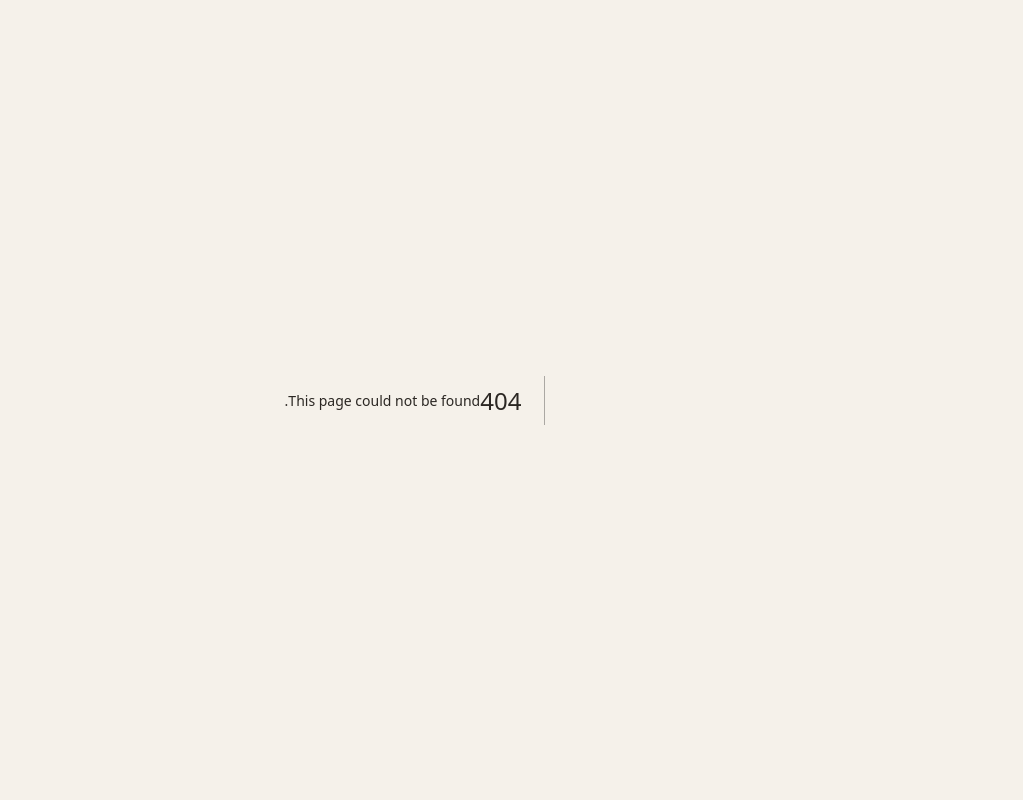
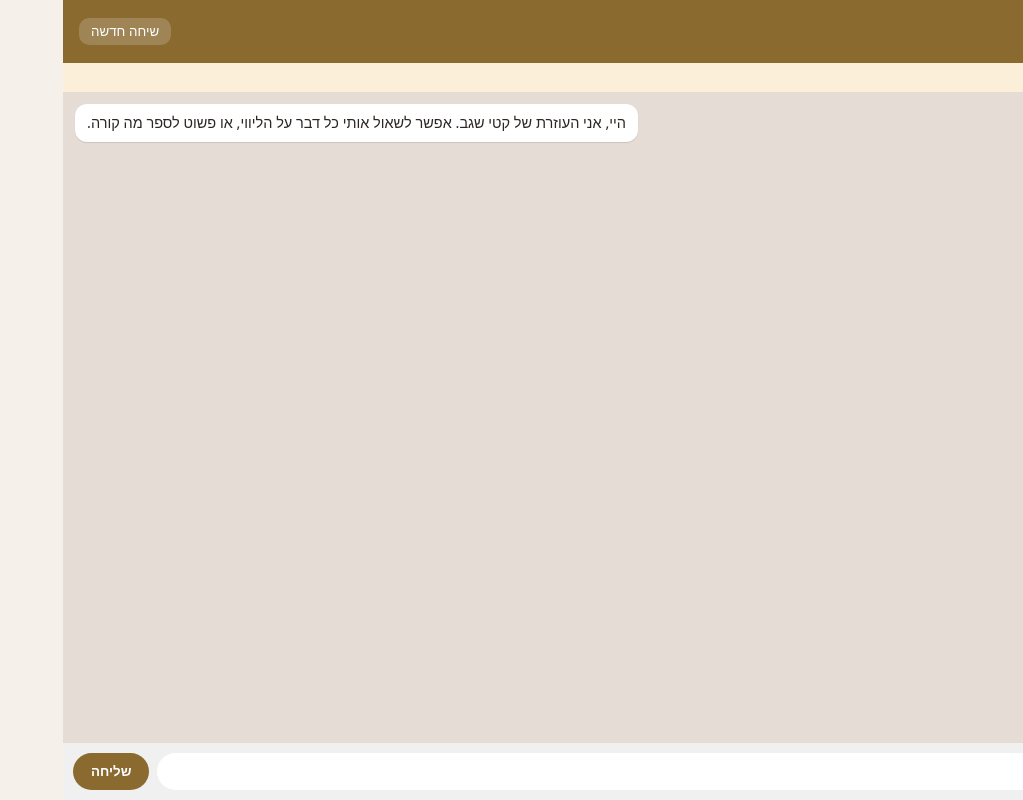
Before and after one commit to ketylive8-arch/curebot, a Next.js app: page /embed in a window 1280 px wide. Before the commit this address had no page. Shown: the whole page, without its empty margins (257-1280 px from the left). Built offline with nearby package versions, Linux system fonts and the light colour scheme.

Commit message:
Add /embed: compact branded CureBot chat for the ketysegev.com homepage
Co-Authored-By: Claude Opus 5.5 <noreply@anthropic.com>
Claude-Session: https://claude.ai/code/session_01DQ5tUYLMwjui4vxL8KaGXD

```diff
--- /dev/null
+++ b/app/embed/page.tsx
@@ -0,0 +1,17 @@
+import ChatDemo from "@/components/ChatDemo";
+
+export const metadata = { title: "העוזרת של קטי שגב" };
+
+// חלון שיחה קומפקטי שמוטמע באתר ketysegev.com (בתוך iframe). אותו מוח ואותן מגבלות כמו /try.
+export default function Embed() {
+  return (
+    <ChatDemo
+      endpoint="/api/try"
+      needKey={false}
+      compact
+      title="העוזרת של קטי שגב"
+      subtitle="CURE MINDSET · עונה עכשיו"
+      note="אין צורך לשתף פרטים אישיים. במצב חירום: ער״ן 1201."
+    />
+  );
+}
--- a/components/ChatDemo.tsx
+++ b/components/ChatDemo.tsx
@@ -16,9 +16,9 @@ function newSession() {
   return "d" + Math.random().toString(36).slice(2, 10) + Date.now().toString(36);
 }
 
-type Props = { endpoint: string; needKey: boolean; title: string; subtitle: string; note?: string };
+type Props = { endpoint: string; needKey: boolean; title: string; subtitle: string; note?: string; compact?: boolean };
 
-export default function ChatDemo({ endpoint, needKey, title, subtitle, note }: Props) {
+export default function ChatDemo({ endpoint, needKey, title, subtitle, note, compact }: Props) {
   const [key, setKey] = useState("");
   const [session, setSession] = useState(newSession);
   const [bubbles, setBubbles] = useState<Bubble[]>([]);
@@ -73,8 +73,8 @@ export default function ChatDemo({ endpoint, needKey, title, subtitle, note }: P
   if (needKey && !key) return <main style={{ padding: 24 }}>נדרש מפתח גישה: פתחי את הכתובת עם <code>?key=…</code></main>;
 
   return (
-    <main style={{ maxWidth: 520, margin: "0 auto", height: "100dvh", display: "flex", flexDirection: "column", background: "#e5ddd5" }}>
-      <header style={{ background: "#075e54", color: "#fff", padding: "12px 16px", display: "flex", justifyContent: "space-between", alignItems: "center" }}>
+    <main dir="rtl" style={{ maxWidth: compact ? "none" : 520, margin: "0 auto", height: "100dvh", display: "flex", flexDirection: "column", background: "#e5ddd5" }}>
+      <header style={{ background: compact ? "#8a6a2f" : "#075e54", color: "#fff", padding: "12px 16px", display: "flex", justifyContent: "space-between", alignItems: "center" }}>
         <div>
           <div style={{ fontWeight: 700 }}>{title}</div>
           <div style={{ fontSize: 12, opacity: 0.85 }}>{subtitle}</div>
@@ -85,17 +85,19 @@ export default function ChatDemo({ endpoint, needKey, title, subtitle, note }: P
       </header>
 
       {note && <div style={{ padding: "6px 12px", fontSize: 12, color: "#5b4a1f", background: "#fbefd9", lineHeight: 1.45 }}>{note}</div>}
-      <div style={{ padding: "8px 10px", display: "flex", gap: 6, flexWrap: "wrap", background: "#f0f0f0" }}>
+      {!compact && <div style={{ padding: "8px 10px", display: "flex", gap: 6, flexWrap: "wrap", background: "#f0f0f0" }}>
         {SCENARIOS.map((s) => (
           <button key={s.label} onClick={() => send(s.text)} disabled={busy}
             style={{ border: "1px solid #cfcfcf", background: "#fff", borderRadius: 16, padding: "5px 11px", fontSize: 12.5, cursor: "pointer" }}>
             {s.label}
           </button>
         ))}
-      </div>
+      </div>}
 
       <div style={{ flex: 1, overflowY: "auto", padding: 12, display: "flex", flexDirection: "column", gap: 6 }}>
-        {bubbles.length === 0 && <div style={{ textAlign: "center", color: "#667", fontSize: 13, marginTop: 20 }}>לחצי על תרחיש למעלה או כתבי הודעה כמו לקוחה.</div>}
+        {bubbles.length === 0 && (compact
+          ? <div style={{ alignSelf: "flex-end", background: "#fff", maxWidth: "82%", padding: "8px 12px", borderRadius: 12, lineHeight: 1.5, fontSize: 14.5, boxShadow: "0 1px 1px rgba(0,0,0,.12)" }}>היי, אני העוזרת של קטי שגב. אפשר לשאול אותי כל דבר על הליווי, או פשוט לספר מה קורה.</div>
+          : <div style={{ textAlign: "center", color: "#667", fontSize: 13, marginTop: 20 }}>לחצי על תרחיש למעלה או כתבי הודעה כמו לקוחה.</div>)}
         {bubbles.map((b, i) => (
           <div key={i} style={{
             alignSelf: b.from === "me" ? "flex-start" : b.from === "bot" ? "flex-end" : "center",
@@ -112,7 +114,7 @@ export default function ChatDemo({ endpoint, needKey, title, subtitle, note }: P
       <form onSubmit={(e) => { e.preventDefault(); send(input); }} style={{ display: "flex", gap: 8, padding: 10, background: "#f0f0f0" }}>
         <input value={input} onChange={(e) => setInput(e.target.value)} placeholder="כתבי הודעה…" maxLength={500}
           style={{ flex: 1, border: 0, borderRadius: 20, padding: "10px 14px", fontSize: 15 }} />
-        <button type="submit" disabled={busy} style={{ border: 0, background: "#075e54", color: "#fff", borderRadius: 20, padding: "0 18px", fontWeight: 700 }}>שליחה</button>
+        <button type="submit" disabled={busy} style={{ border: 0, background: compact ? "#8a6a2f" : "#075e54", color: "#fff", borderRadius: 20, padding: "0 18px", fontWeight: 700 }}>שליחה</button>
       </form>
     </main>
   );
```
